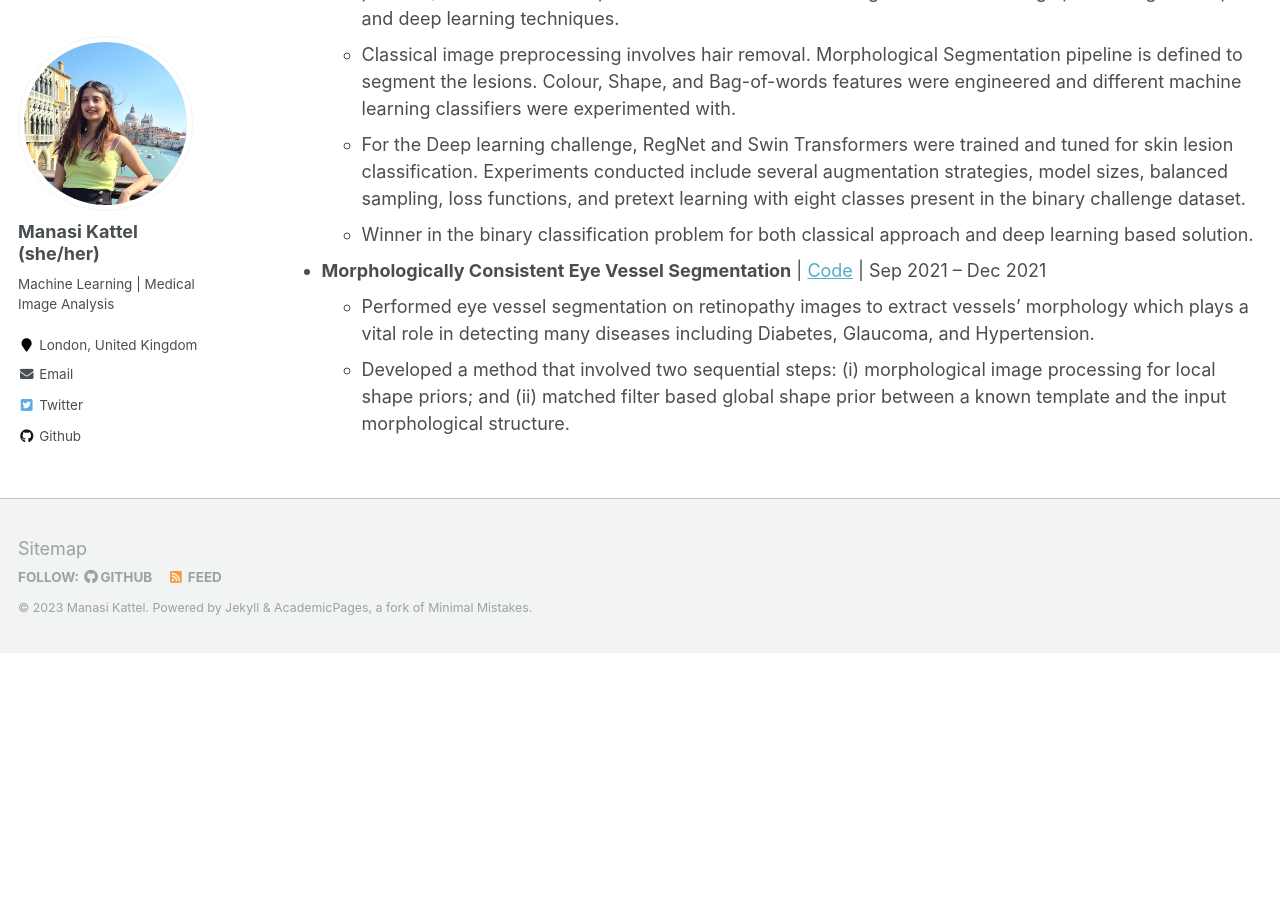
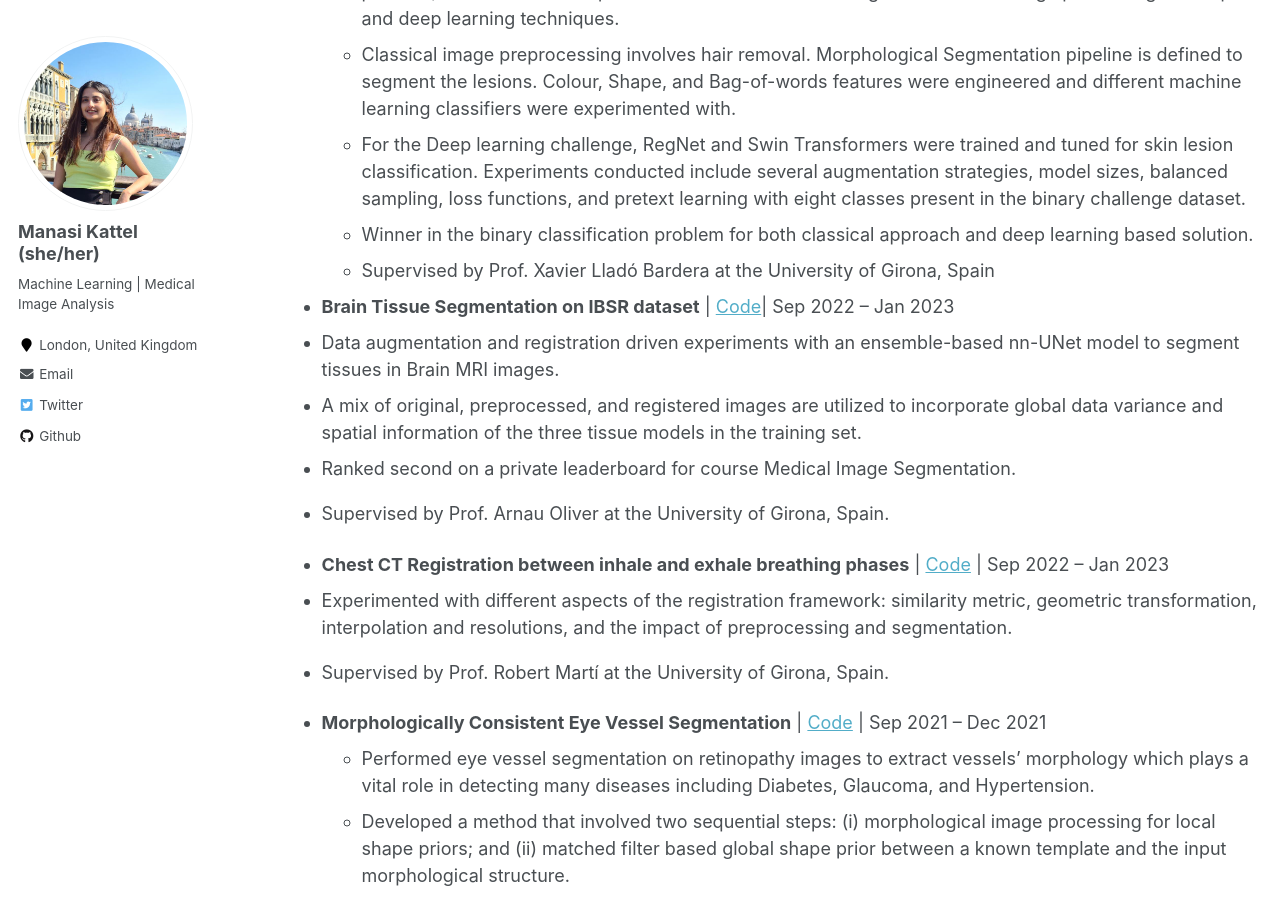
Before and after one commit to manasikattel/manasikattel.github.io, a Jekyll site: the page built from _pages/projects.md, in a window 1280 px wide and 900 px high, scrolled down 699 px. Built offline with Jekyll 4.4.1, drawn with Linux system fonts in a browser that asks for light colours; before the commit the page ends 1352 px from its top, so only the background shows below that.

Commit message:
Add projects

```diff
--- a/_pages/projects.md
+++ b/_pages/projects.md
@@ -26,6 +26,17 @@ handcrafted methods along with the image examples of living, dead, and inhibited
   * Classical image preprocessing involves hair removal. Morphological Segmentation pipeline is defined to segment the lesions. Colour, Shape, and Bag-of-words features were engineered and different machine learning classifiers were experimented with.
   * For the Deep learning challenge, RegNet and Swin Transformers were trained and tuned for skin lesion classification. Experiments conducted include several augmentation strategies, model sizes, balanced sampling, loss functions, and pretext learning with eight classes present in the binary challenge dataset.
   * Winner in the binary classification problem for both classical approach and deep learning based solution.
+  * Supervised by Prof. Xavier Lladó Bardera at the University of Girona, Spain
+
+* **Brain Tissue Segmentation on IBSR dataset** \| [Code](https://github.com/manasikattel/misa)\| Sep 2022 -- Jan 2023
+* Data augmentation and registration driven experiments with an ensemble-based nn-UNet model to segment tissues in Brain MRI images.
+* A mix of original, preprocessed, and registered images are utilized to incorporate global data variance and spatial information of the three tissue models in the training set.
+* Ranked second on a private leaderboard for course Medical Image Segmentation.
+* Supervised by Prof. Arnau Oliver at the University of Girona, Spain.
+
+* **Chest CT Registration between inhale and exhale breathing phases** \|  [Code](https://github.com/manasikattel/chest_ct_registration) \| Sep 2022 -- Jan 2023
+* Experimented with different aspects of the registration framework: similarity metric, geometric transformation, interpolation and resolutions, and the impact of preprocessing and segmentation.
+ * Supervised by Prof. Robert Martí at the University of Girona, Spain.
 
 
 * **Morphologically Consistent Eye Vessel Segmentation** \| [Code](https://github.com/manasikattel/Eye-Vessel-Segmentation) \| Sep 2021 – Dec 2021
```
